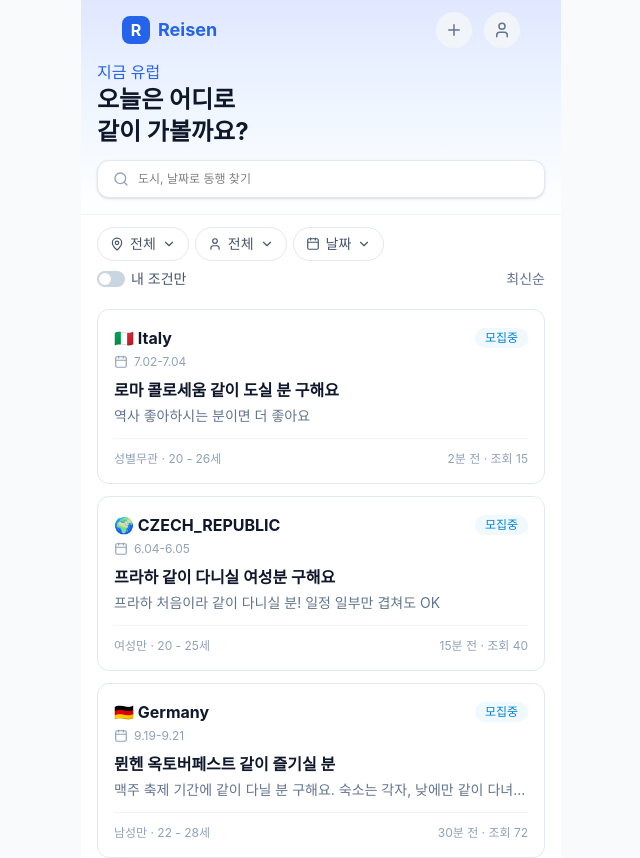
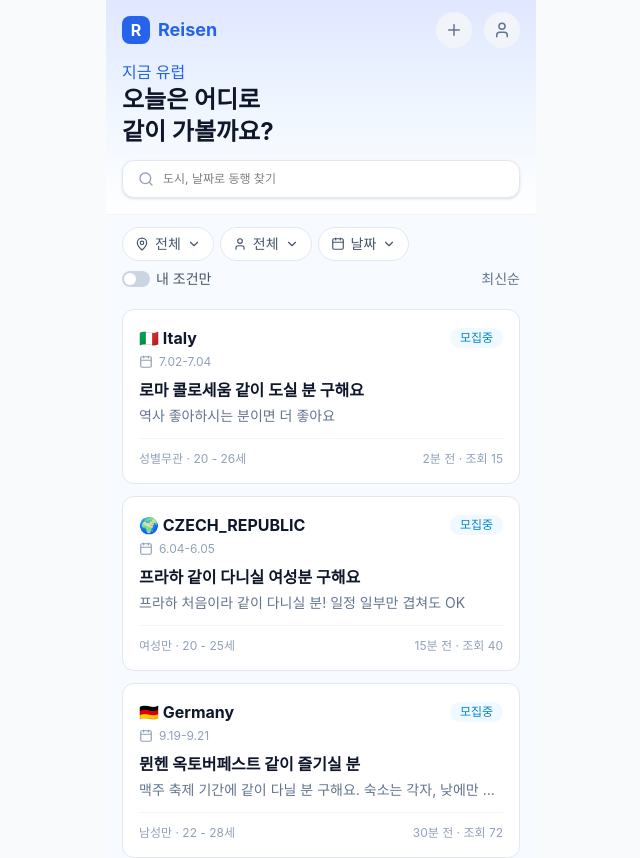
Before and after one commit to ExchangeStudentReisen/FE, a React (Vite) app: page /feed in a window 1280 px wide. Shown: the top 858 px of the page, without its empty margins (319-959 px from the left). Built offline with nearby package versions, Linux system fonts and the light colour scheme.

Commit message:
fix: navigation location

```diff
--- a/src/features/feed/FeedPage.tsx
+++ b/src/features/feed/FeedPage.tsx
@@ -65,7 +65,7 @@ export function FeedPage() {
   }
 
   return (
-    <div className="pb-8">
+    <div className="mx-auto max-w-107.5 pb-8">
       <div className="bg-linear-to-b from-indigo-100 via-blue-50 to-white border-b border-slate-100">
         <Header />
         <header className="px-4 pb-4">
@@ -111,6 +111,7 @@ export function FeedPage() {
         </header>
       </div>
 
+      <div className='bg-[#f7fafe]'>
         <FeedFilterBar
           filters={filters}
           options={FILTER_OPTIONS}
@@ -119,8 +120,9 @@ export function FeedPage() {
           onToggleEligible={() => setOnlyEligible((prev) => !prev)}
           eligibilityDisabled={!myProfile}
         />
+      </div>
 
-      <div className="px-4 flex flex-col gap-3 mt-2">
+      <div className="px-4 flex flex-col gap-3 pt-2 bg-[#f7fafe]">
         {isLoading &&
           Array.from({ length: 4 }).map((_, i) => (
             <div key={i} className="h-24 rounded-xl bg-slate-100 animate-pulse" />
--- a/src/index.css
+++ b/src/index.css
@@ -18,8 +18,8 @@ body {
 
 /* 모바일 브라우저 최적화: 최대 폭을 앱처럼 제한 */
 #root {
-  max-width: 480px;
-  margin: 0 auto;
+  /*max-width: 480px;
+  margin: 0 auto;*/
   min-height: 100vh;
-  background-color: #ffffff;
+  /*background-color: #ffffff;*/
 }
```
Lines whose indentation alone changed are shown as unchanged.
